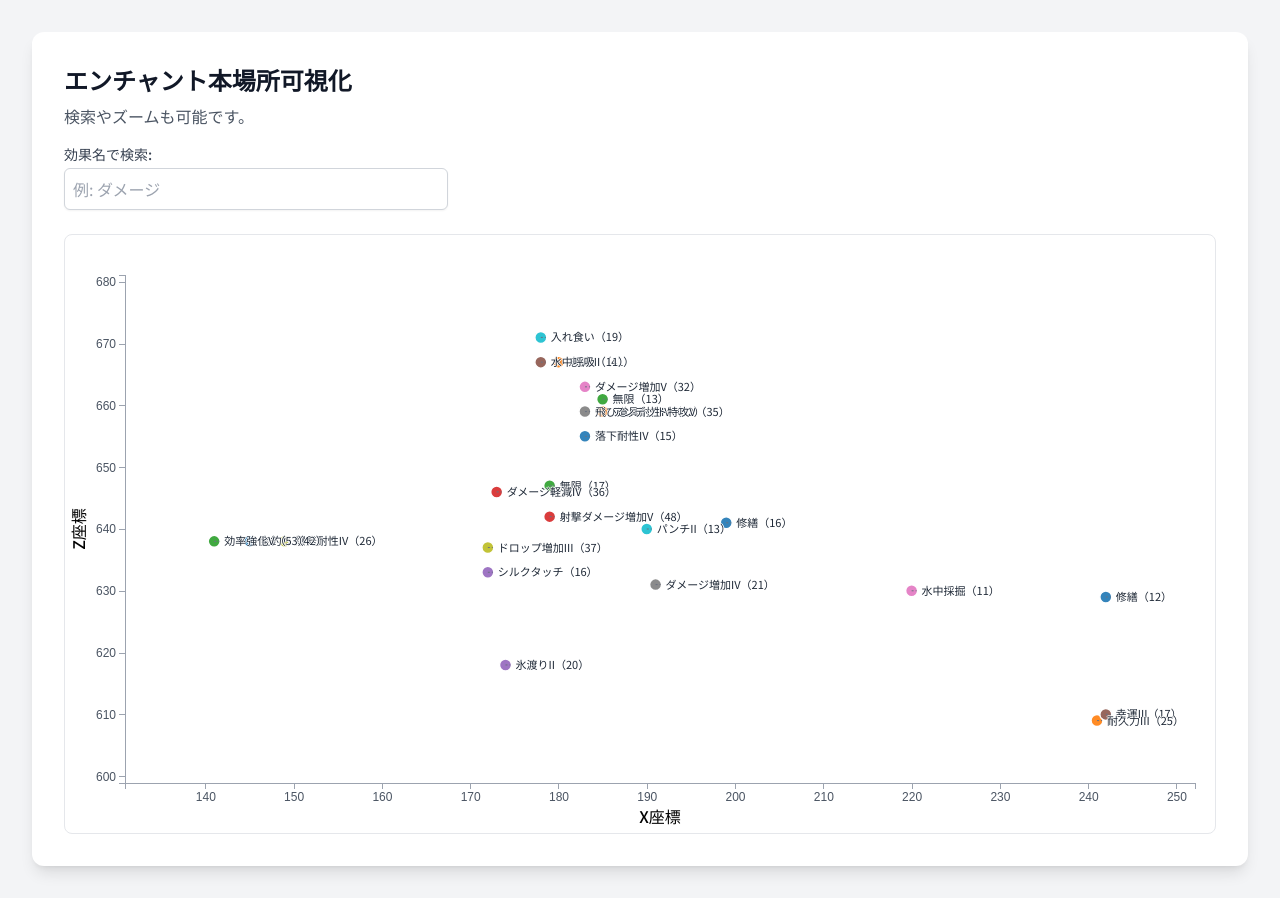
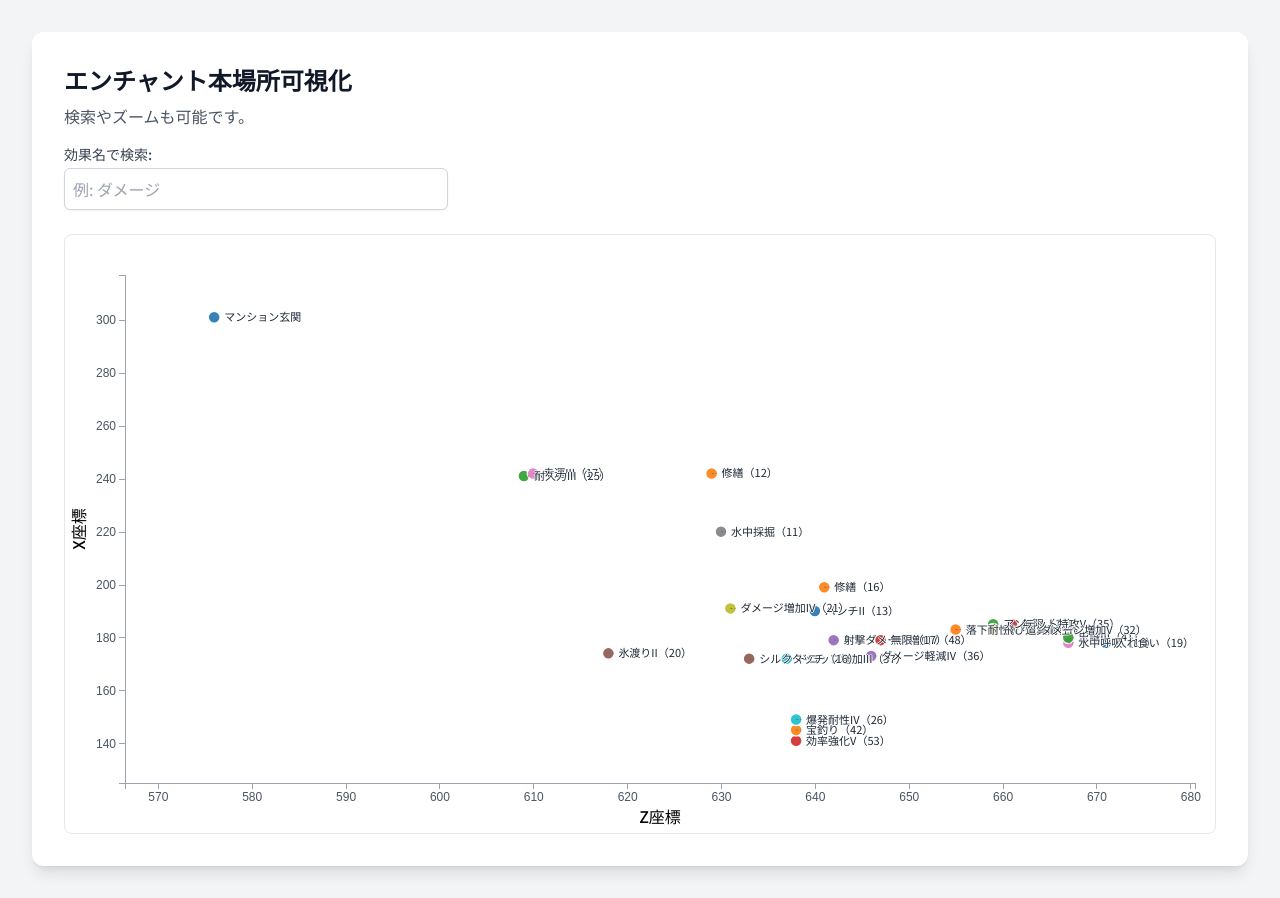
Before and after one commit to k1832/minecraft-s12-book-locations, a plain HTML site: page index.html in a window 1280 px wide. Drawn offline with nearby package versions, Linux system fonts and the light colour scheme; animation ran at ten frames a second.

Commit message:
Swap the axises and add the apartment entrance

```diff
--- a/index.html
+++ b/index.html
@@ -87,13 +87,14 @@
 
     <script>
         // ユーザーから提供されたデータ
-        const rawData = `修繕（12: 242/629）
+        const rawData = `マンション玄関（301/576）
+修繕（12: 242/629）
 修繕（16: 199/641）
 耐久力III（25: 241/609）
 効率強化V（53: 141/638）
 ダメージ軽減IV（36: 173/646）
 シルクタッチ（16: 172/633）
-幸運III（17: 242/610）
+幸運III（17:  242/610）
 ダメージ増加V（32: 183/663）
 ダメージ増加IV（21: 191/631）
 ドロップ増加III（37: 172/637）
@@ -114,20 +115,30 @@
 
         function parseData(text) {
             const lines = text.trim().split('\n');
-            const regex = /(.+?)（(\d+):\s*(\d+)\/(\d+)\）/;
+            // 金額あり・なし両方のフォーマットに対応する正規表現
+            const regex = /(.+?)（(?:(\d+):)?\s*(\d+)\/(\d+)\）/;
             const data = [];
             let index = 0;
             for (const line of lines) {
                 const match = line.match(regex);
                 if (match) {
+                    const name = match[1].trim();
+                    // match[2]は金額。存在しない場合はundefinedになる
+                    const amount = match[2] ? +match[2] : null;
+                    const x = +match[3];
+                    const z = +match[4];
+
+                    // 金額の有無によってラベルを生成
+                    const label = amount !== null ? `${name}（${amount}）` : name;
+
                     data.push({
-                        id: `id-${match[3]}-${match[4]}-${index}`, // ユニークIDを生成
-                        name: match[1].trim(),
-                        amount: +match[2],
-                        x: +match[3],
-                        z: +match[4],
-                        label: `${match[1].trim()}（${match[2]}）`,
-                        priority: index++ // 重要度（元データの順番）を保持
+                        id: `id-${x}-${z}-${index}`,
+                        name: name,
+                        amount: amount,
+                        x: x,
+                        z: z,
+                        label: label,
+                        priority: index++
                     });
                 }
             }
@@ -163,45 +174,52 @@
             .attr("transform", `translate(${margin.left},${margin.top})`);
 
         const chartArea = svg.append("g");
-
         const tooltip = d3.select("#tooltip");
 
-        const xDomain = d3.extent(data, d => d.x);
-        const zDomain = d3.extent(data, d => d.z);
-        const padding = (xDomain[1] - xDomain[0]) * 0.1;
+        // --- 軸とスケールの定義（XとZを入れ替え） ---
+        const zDomain = d3.extent(data, d => d.z); // 横軸
+        const xDomain = d3.extent(data, d => d.x); // 縦軸
+        const paddingZ = (zDomain[1] - zDomain[0]) * 0.1;
+        const paddingX = (xDomain[1] - xDomain[0]) * 0.1;
 
-        const xScale = d3.scaleLinear()
-            .domain([xDomain[0] - padding, xDomain[1] + padding])
+        // 横軸（Z座標）のスケール
+        const zScale = d3.scaleLinear()
+            .domain([zDomain[0] - paddingZ, zDomain[1] + paddingZ])
             .range([0, chartWidth]);
 
-        const zScale = d3.scaleLinear()
-            .domain([zDomain[0] - padding, zDomain[1] + padding])
+        // 縦軸（X座標）のスケール
+        const xScale = d3.scaleLinear()
+            .domain([xDomain[0] - paddingX, xDomain[1] + paddingX])
             .range([chartHeight, 0]);
 
-        const xAxis = d3.axisBottom(xScale);
-        const zAxis = d3.axisLeft(zScale);
+        // 軸の生成
+        const zAxis = d3.axisBottom(zScale); // 下部の軸
+        const xAxis = d3.axisLeft(xScale);   // 左側の軸
+
+        // 軸の描画
+        const gZ = svg.append("g")
+            .attr("class", "axis z-axis")
+            .attr("transform", `translate(0,${chartHeight})`)
+            .call(zAxis);
 
         const gX = svg.append("g")
             .attr("class", "axis x-axis")
-            .attr("transform", `translate(0,${chartHeight})`)
             .call(xAxis);
 
-        const gZ = svg.append("g")
-            .attr("class", "axis z-axis")
-            .call(zAxis);
-
-        svg.append("text").attr("text-anchor", "middle").attr("x", chartWidth / 2).attr("y", chartHeight + margin.bottom - 10).text("X座標").attr("class", "text-gray-700 font-medium");
-        svg.append("text").attr("text-anchor", "middle").attr("transform", "rotate(-90)").attr("y", -margin.left + 20).attr("x", -chartHeight / 2).text("Z座標").attr("class", "text-gray-700 font-medium");
+        // 軸ラベルの描画
+        svg.append("text").attr("text-anchor", "middle").attr("x", chartWidth / 2).attr("y", chartHeight + margin.bottom - 10).text("Z座標").attr("class", "text-gray-700 font-medium");
+        svg.append("text").attr("text-anchor", "middle").attr("transform", "rotate(-90)").attr("y", -margin.left + 20).attr("x", -chartHeight / 2).text("X座標").attr("class", "text-gray-700 font-medium");
 
         const colorScale = d3.scaleOrdinal(d3.schemeCategory10);
 
+        // データ点の描画（cxとcyを入れ替え）
         const dots = chartArea.selectAll("circle.dot")
             .data(data, d => d.id)
             .enter()
             .append("circle")
             .attr("class", "dot")
-            .attr("cx", d => xScale(d.x))
-            .attr("cy", d => zScale(d.z))
+            .attr("cx", d => zScale(d.z)) // 横位置はZ座標
+            .attr("cy", d => xScale(d.x)) // 縦位置はX座標
             .attr("r", 6)
             .style("fill", d => colorScale(d.name))
             .style("stroke", "white")
@@ -222,18 +240,15 @@
                   .style("opacity", isMatched ? 1 : 0.2);
             });
 
+        // ラベルのアンカーポイントを計算（xとyを入れ替え）
         const labelNodes = data.map(d => ({
             ...d,
-            x: xScale(d.x),
-            y: zScale(d.z),
-            fx: xScale(d.x),
-            fy: zScale(d.z)
+            x: zScale(d.z), // フォースシミュレーションのxは横軸（Z）
+            y: xScale(d.x), // フォースシミュレーションのyは縦軸（X）
+            fx: zScale(d.z),
+            fy: xScale(d.x)
         }));
 
-        // --- ラベルの重なり順制御 ---
-        // SVGでは後から追加した要素が前面に表示される。
-        // そのため、重要度が高い（=priorityが小さい）要素を後から描画するために、
-        // データをpriorityの降順（大きい順）にソートしてから描画する。
         const sortedLabelNodes = [...labelNodes].sort((a, b) => b.priority - a.priority);
 
         const labelLines = chartArea.selectAll("line.label-line")
@@ -265,7 +280,6 @@
                     .attr('y2', d => d.y);
             });
 
-        // --- 検索機能 ---
         const searchInput = document.getElementById('search-input');
         searchInput.addEventListener('input', () => {
             const searchTerm = searchInput.value.trim().toLowerCase();
@@ -281,11 +295,11 @@
                 .style('opacity', d => searchTerm === '' || d.name.toLowerCase().includes(searchTerm) ? 1 : 0.15);
         });
 
-        // --- ズーム機能 ---
         function zoomed(event) {
             chartArea.attr("transform", event.transform);
-            gX.call(xAxis.scale(event.transform.rescaleX(xScale)));
-            gZ.call(zAxis.scale(event.transform.rescaleY(zScale)));
+            // ズーム時も正しい軸を再描画
+            gZ.call(zAxis.scale(event.transform.rescaleX(zScale)));
+            gX.call(xAxis.scale(event.transform.rescaleY(xScale)));
         }
     </script>
 </body>
```
